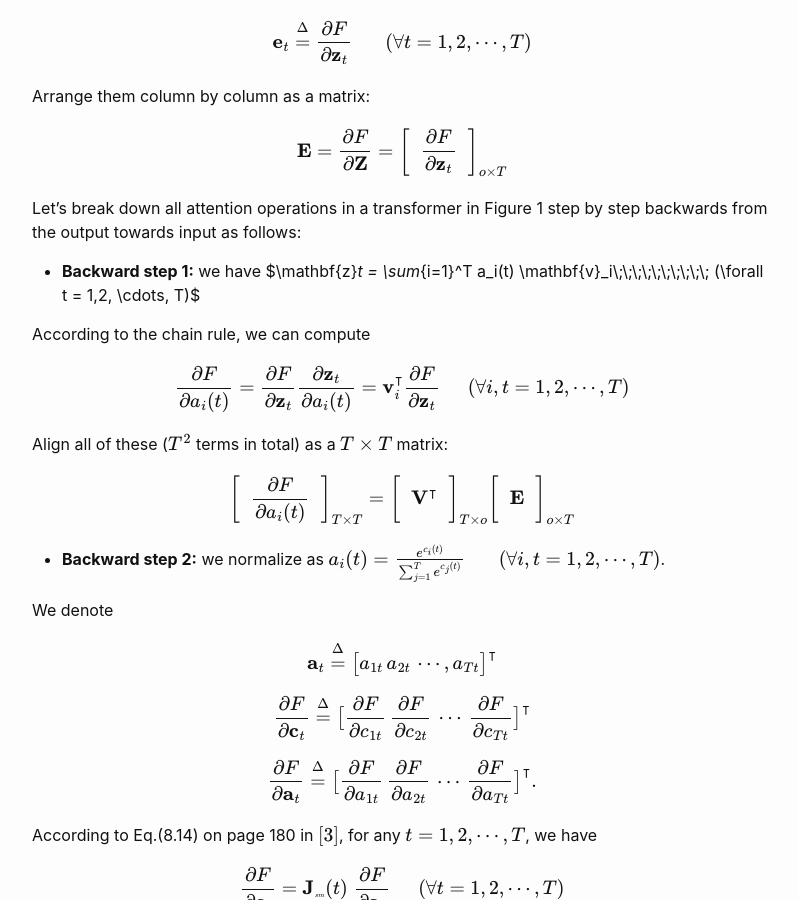
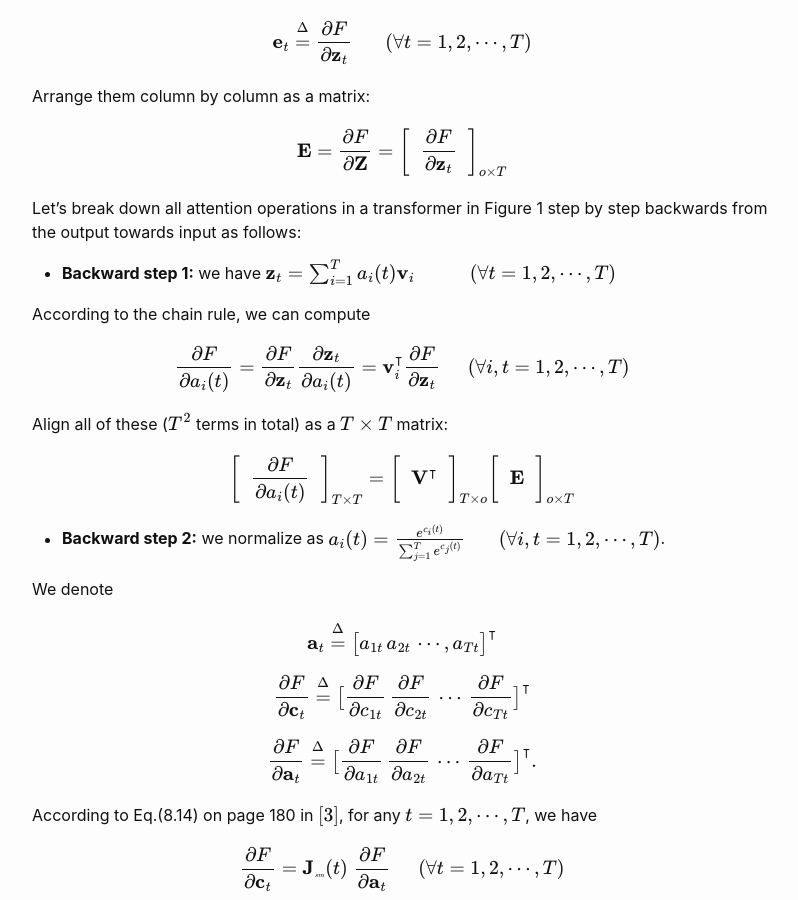
Before and after one commit to iNCML/incml.github.io, a Jekyll site: the page built from _posts/2023-03-05-Transformer-GPT.md, in a window 1280 px wide and 900 px high, scrolled down 3666 px. Shown: the whole window, without its empty margins (238-1036 px from the left). Built offline with Jekyll 4.4.1, drawn with Linux system fonts in a browser that asks for light colours; formulas are drawn with MathJax 3; some of the changed text lies outside the part shown.

Commit message:
fixed some math notation

```diff
--- a/_posts/2023-03-05-Transformer-GPT.md
+++ b/_posts/2023-03-05-Transformer-GPT.md
@@ -155,7 +155,9 @@ $$
 Let's break down all attention operations in a transformer in Figure 1 step by step backwards from the output towards input as follows:
 
 - **Backward step 1:** we have
-$\mathbf{z}_t = \sum_{i=1}^T a_i(t) \mathbf{v}_i\;\;\;\;\;\;\;\;\;\; (\forall t = 1,2, \cdots, T)$
+$$
+\mathbf{z}_t = \sum_{i=1}^T a_i(t) \mathbf{v}_i\;\;\;\;\;\;\;\;\;\; (\forall t = 1,2, \cdots, T)
+$$
 
 According to the chain rule, we can compute
 
@@ -390,7 +392,13 @@ where $\mathbf{W}_1 \in \mathbb{R}^{49152 \times 12288}$, and
 
 Based on these, we may calculate that  the total number of parameters in *GTP-3* is about $175$ billions.
 
-During training, a sequence of training vectors $\{ \mathbf{x}_1, \mathbf{x}_2, \cdots, \mathbf{x}_{2048} \}$ is fed into *GPT-3* as input $\mathbf{X} \in \mathbb{R}^{12288\times 2048}$. For each time step $t=1,2,\cdots,2047$, *GPT-3* is trained to predict the token at position $t+1$ based on all vectors appearing up to position $t$, i.e., ${\mathbf{x}_1, \cdots, \mathbf{x}_t}$.
+During training, a sequence of training vectors
+
+$$
+\{ \mathbf{x}_1, \mathbf{x}_2, \cdots, \mathbf{x}_{2048} \}
+$$
+
+is fed into *GPT-3* as input $\mathbf{X} \in \mathbb{R}^{12288\times 2048}$. For each time step $t=1,2,\cdots,2047$, *GPT-3* is trained to predict the token at position $t+1$ based on all vectors appearing up to position $t$, i.e., ${\mathbf{x}_1, \cdots, \mathbf{x}_t}$.
 Once trained, *GPT-3* can generate new sequences by feeding a sequence of vectors as a prompt. The model generates the probabilities of the next tokens based on the prompt, and then samples a new token accordingly. The sampled token is then added to the prompt to generate the next token. This process is repeated until a termination token is generated.
 
   ### **References**
```
